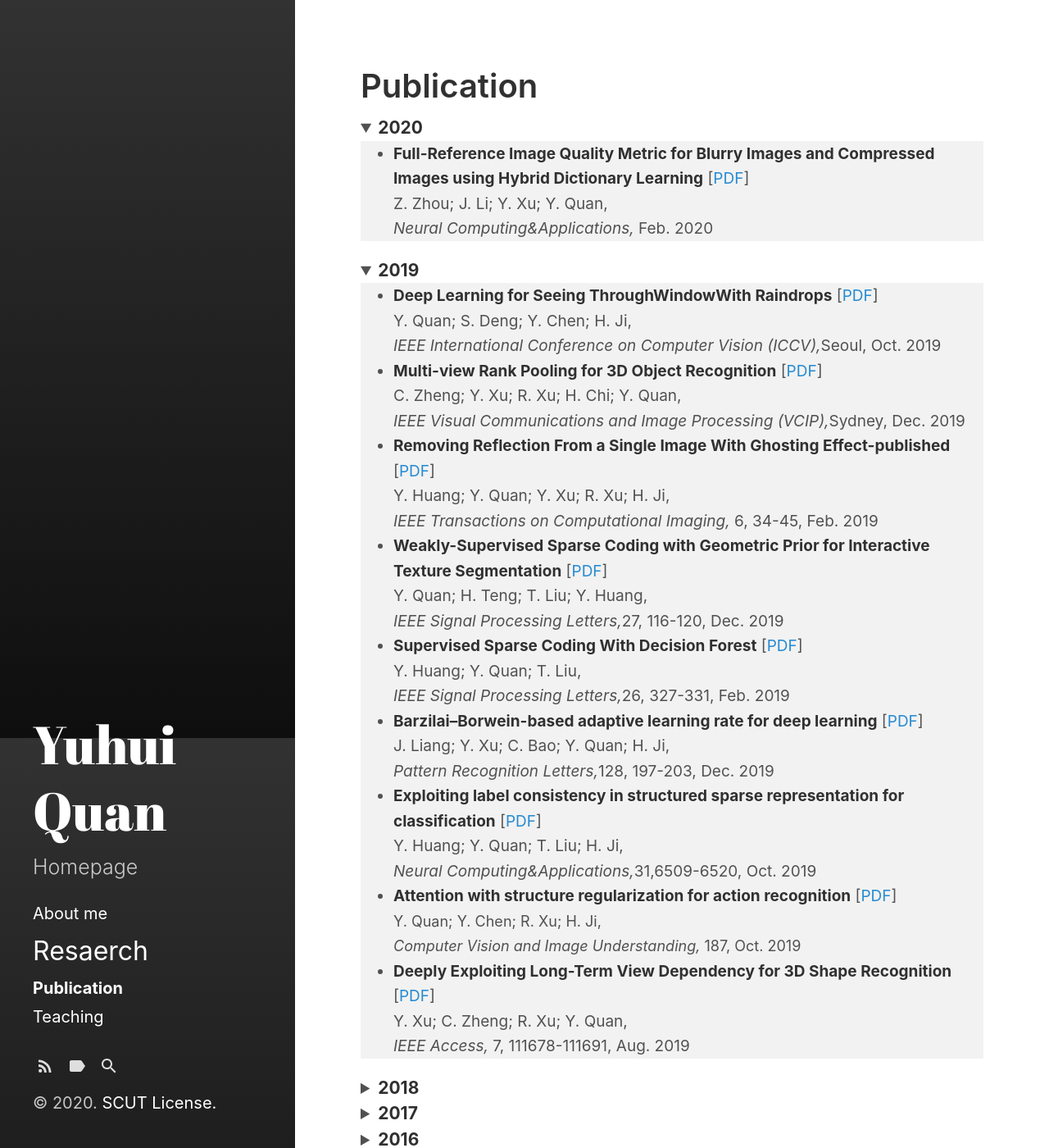
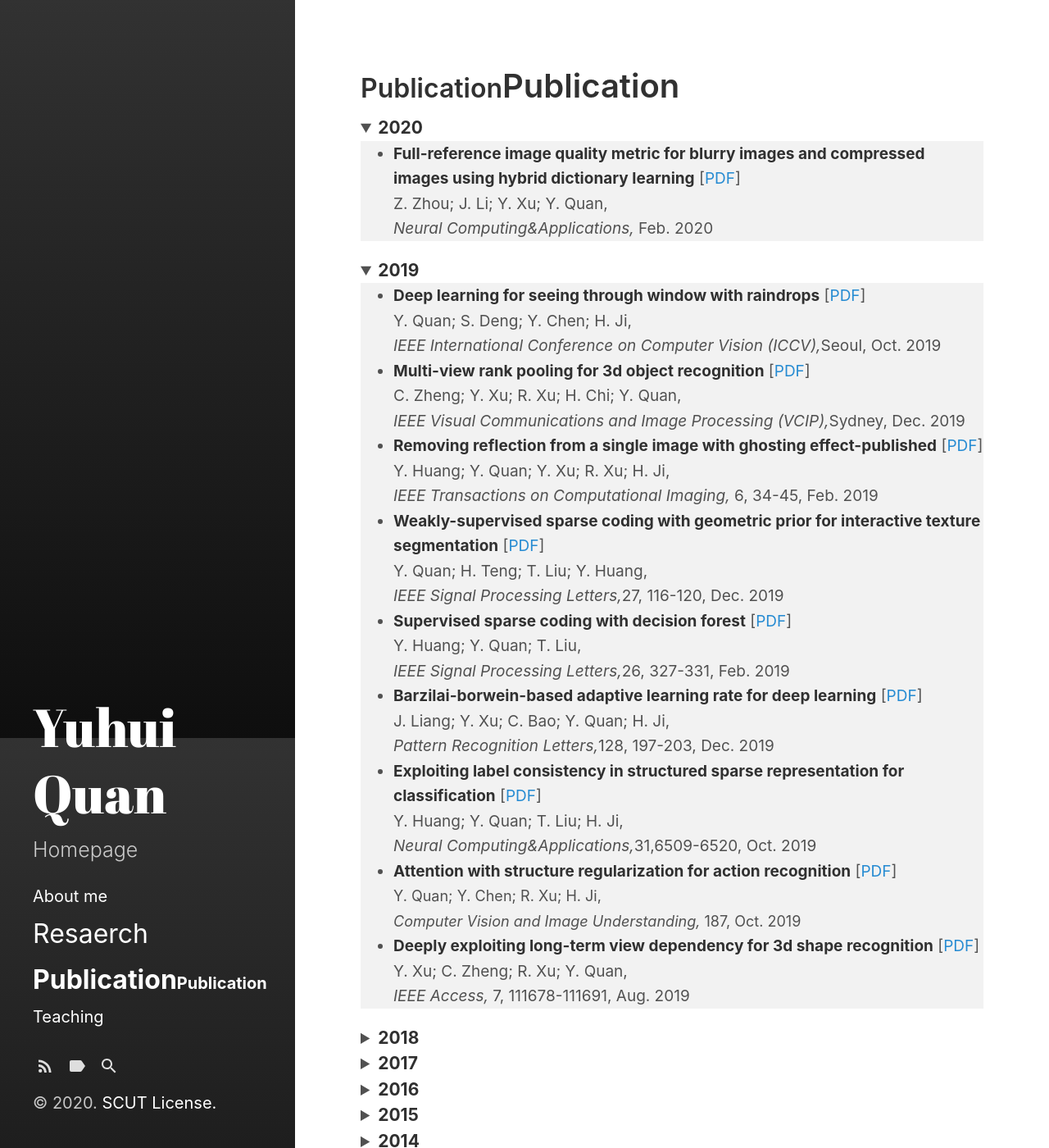
Before and after one commit to Dofboom/Dofboom.github.io, a Jekyll site: the page built from category/c.md, in a window 1280 px wide and 1400 px high. Shown: the whole window at 82% size. Built offline with Jekyll 4.4.1, drawn with Linux system fonts in a browser that asks for light colours.

Commit message:
Update c.md

```diff
--- a/category/c.md
+++ b/category/c.md
@@ -1,11 +1,11 @@
 ---
 layout: category
-title: Publication
+title: <font size=6>Publication</font>Publication
 ---
 <details open="">
 <summary><span style="font-size: 105%;"><strong>2020</strong></span></summary>
 <ul style="background-color: #f2f2f2;">
-<li><span style="font-size: 95%;"><strong>Full-Reference Image Quality Metric for Blurry Images and Compressed Images using Hybrid Dictionary Learning</strong> [<a href="https://github.com/Dofboom/Dofboom.github.io/raw/master/papers/2019/Full-Reference%20Image%20Quality%20Metric%20for%20Blurry%20Images%20and%20Compressed%20Images%20using%20Hybrid%20Dictionary%20Learning.pdf" download="github">PDF</a>] </span><br />
+<li><span style="font-size: 95%;"><strong>Full-reference image quality metric for blurry images and compressed images using hybrid dictionary learning</strong> [<a href="https://github.com/Dofboom/Dofboom.github.io/raw/master/papers/2019/Full-Reference%20Image%20Quality%20Metric%20for%20Blurry%20Images%20and%20Compressed%20Images%20using%20Hybrid%20Dictionary%20Learning.pdf" download="github">PDF</a>] </span><br />
 <span style="font-size: 95%;"> Z. Zhou; J. Li; Y. Xu; Y. Quan,<br />
 <em> Neural Computing&Applications,</em> Feb. 2020</span></li>
 </ul>
@@ -15,22 +15,22 @@ title: Publication
 <details open="">
 <summary><span style="font-size: 105%;"><strong>2019</strong></span></summary>
 <ul style="background-color: #f2f2f2;">
-<li><span style="font-size: 95%;"><strong>Deep Learning for Seeing ThroughWindowWith Raindrops</strong> [<a href="https://github.com/Dofboom/Dofboom.github.io/raw/master/papers/2019/Deep%20Learning%20for%20Seeing%20ThroughWindowWith%20Raindrops.pdf" download="CSDN">PDF</a>]</span><br />
+<li><span style="font-size: 95%;"><strong>Deep learning for seeing through window with raindrops</strong> [<a href="https://github.com/Dofboom/Dofboom.github.io/raw/master/papers/2019/Deep%20Learning%20for%20Seeing%20ThroughWindowWith%20Raindrops.pdf" download="CSDN">PDF</a>]</span><br />
 <span style="font-size: 95%;"> Y. Quan; S. Deng; Y. Chen; H. Ji,<br />
  <em> IEEE International Conference on Computer Vision (ICCV),</em>Seoul, Oct. 2019</span></li>
-<li><span style="font-size: 95%;"><strong>Multi-view Rank Pooling for 3D Object Recognition</strong> [<a href="https://github.com/Dofboom/Dofboom.github.io/raw/master/papers/2019/Multi-view%20Rank%20Pooling%20for%203D%20Object%20Recognition.pdf" download="github2">PDF</a>]</span><br />
+<li><span style="font-size: 95%;"><strong>Multi-view rank pooling for 3d object recognition</strong> [<a href="https://github.com/Dofboom/Dofboom.github.io/raw/master/papers/2019/Multi-view%20Rank%20Pooling%20for%203D%20Object%20Recognition.pdf" download="github2">PDF</a>]</span><br />
 <span style="font-size: 95%;"> C. Zheng; Y. Xu; R. Xu; H. Chi; Y. Quan,<br />
  <em> IEEE Visual Communications and Image Processing (VCIP),</em>Sydney, Dec. 2019</span></li>
-<li><span style="font-size: 95%;"><strong>Removing Reflection From a Single Image With Ghosting Effect-published</strong> [<a href="https://github.com/Dofboom/Dofboom.github.io/raw/master/papers/2019/Removing%20Reflection%20From%20a%20Single%20Image%20With%20Ghosting%20Effect-published.pdf" download="github3">PDF</a>]</span><br />
+<li><span style="font-size: 95%;"><strong>Removing reflection from a single image with ghosting effect-published</strong> [<a href="https://github.com/Dofboom/Dofboom.github.io/raw/master/papers/2019/Removing%20Reflection%20From%20a%20Single%20Image%20With%20Ghosting%20Effect-published.pdf" download="github3">PDF</a>]</span><br />
 <span style="font-size: 95%;"> Y. Huang; Y. Quan; Y. Xu; R. Xu; H. Ji,<br />
  <em> IEEE Transactions on Computational Imaging,</em> 6, 34-45, Feb. 2019</span></li>
- <li><span style="font-size: 95%;"><strong>Weakly-Supervised Sparse Coding with Geometric Prior for Interactive Texture Segmentation</strong> [<a href="https://github.com/Dofboom/Dofboom.github.io/raw/master/papers/2019/Weakly-Supervised%20Sparse%20Coding%20with%20Geometric%20Prior%20for%20Interactive%20Texture%20Segmentation.pdf" download="github4">PDF</a>]</span><br />
+ <li><span style="font-size: 95%;"><strong>Weakly-supervised sparse coding with geometric prior for interactive texture segmentation</strong> [<a href="https://github.com/Dofboom/Dofboom.github.io/raw/master/papers/2019/Weakly-Supervised%20Sparse%20Coding%20with%20Geometric%20Prior%20for%20Interactive%20Texture%20Segmentation.pdf" download="github4">PDF</a>]</span><br />
 <span style="font-size: 95%;"> Y. Quan; H. Teng; T. Liu; Y. Huang,<br />
  <em> IEEE Signal Processing Letters,</em>27, 116-120, Dec. 2019</span></li>
- <li><span style="font-size: 95%;"><strong>Supervised Sparse Coding With Decision Forest</strong> [<a href="https://github.com/Dofboom/Dofboom.github.io/raw/master/papers/2019/Supervised%20Sparse%20Coding%20With%20Decision%20Forest.pdf" download="github5">PDF</a>]</span><br />
+ <li><span style="font-size: 95%;"><strong>Supervised sparse coding with decision forest</strong> [<a href="https://github.com/Dofboom/Dofboom.github.io/raw/master/papers/2019/Supervised%20Sparse%20Coding%20With%20Decision%20Forest.pdf" download="github5">PDF</a>]</span><br />
 <span style="font-size: 95%;"> Y. Huang; Y. Quan; T. Liu,<br />
  <em> IEEE Signal Processing Letters,</em>26, 327-331, Feb. 2019</span></li>
- <li><span style="font-size: 95%;"><strong>Barzilai–Borwein-based adaptive learning rate for deep learning</strong> [<a href="https://github.com/Dofboom/Dofboom.github.io/raw/master/papers/2019/Barzilai%E2%80%93Borwein-based%20adaptive%20learning%20rate%20for%20deep%20learning.pdf" download="github6">PDF</a>]</span><br />
+ <li><span style="font-size: 95%;"><strong>Barzilai-borwein-based adaptive learning rate for deep learning</strong> [<a href="https://github.com/Dofboom/Dofboom.github.io/raw/master/papers/2019/Barzilai%E2%80%93Borwein-based%20adaptive%20learning%20rate%20for%20deep%20learning.pdf" download="github6">PDF</a>]</span><br />
 <span style="font-size: 95%;"> J. Liang; Y. Xu; C. Bao; Y. Quan; H. Ji,<br />
  <em> Pattern Recognition Letters,</em>128, 197-203, Dec. 2019</span></li>
 <li><span style="font-size: 95%;"><strong>Exploiting label consistency in structured sparse representation for classification</strong> [<a href="https://github.com/Dofboom/Dofboom.github.io/raw/master/papers/2019/Exploiting%20label%20consistency%20in%20structured%20sparse%20representation%20for%20classification.pdf" download="github7">PDF</a>] </span><br />
@@ -39,7 +39,7 @@ title: Publication
 <li><span style="font-size: 95%;"><strong>Attention with structure regularization for action recognition</strong> [<a href="https://github.com/Dofboom/Dofboom.github.io/raw/master/papers/2019/Attention%20with%20structure%20regularization%20for%20action%20recognition.pdf" download="github8">PDF</a>]<br />
 <span style="font-size: 95%;"> Y. Quan; Y. Chen; R. Xu; H. Ji,<br />
 <em> Computer Vision and Image Understanding,</em> 187, Oct. 2019</span></span></li>
-<li><span style="font-size: 95%;"><strong>Deeply Exploiting Long-Term View Dependency for 3D Shape Recognition</strong> [<a href="https://github.com/Dofboom/Dofboom.github.io/raw/master/papers/2019/Deeply%20Exploiting%20Long-Term%20View%20Dependency%20for%203D%20Shape%20Recognition.pdf" download="github9">PDF</a>] </span><br />
+<li><span style="font-size: 95%;"><strong>Deeply exploiting long-term view dependency for 3d shape recognition</strong> [<a href="https://github.com/Dofboom/Dofboom.github.io/raw/master/papers/2019/Deeply%20Exploiting%20Long-Term%20View%20Dependency%20for%203D%20Shape%20Recognition.pdf" download="github9">PDF</a>] </span><br />
 <span style="font-size: 95%;"> Y. Xu; C. Zheng; R. Xu; Y. Quan,<br />
 <em> IEEE Access,</em>  7,  111678-111691, Aug. 2019</span></li>
 </ul>
@@ -49,7 +49,7 @@ title: Publication
 <details>
 <summary><span style="font-size: 105%;"><strong>2018</strong></span></summary>
 <ul style="background-color: #f2f2f2;">
-<li><span style="font-size: 95%;"><strong>Exploiting Global Low-rank Structure and Local Sparsity Nature for Tensor Completion</strong> [<a href="https://github.com/Dofboom/Dofboom.github.io/raw/master/papers/2018/Exploiting%20Global%20Low-rank%20Structure%20and%20Local%20Sparsity%20Nature%20for%20Tensor%20Completion.pdf" download="github10">PDF</a>]<br />
+<li><span style="font-size: 95%;"><strong>Exploiting global low-rank structure and local sparsity nature for tensor completion</strong> [<a href="https://github.com/Dofboom/Dofboom.github.io/raw/master/papers/2018/Exploiting%20Global%20Low-rank%20Structure%20and%20Local%20Sparsity%20Nature%20for%20Tensor%20Completion.pdf" download="github10">PDF</a>]<br />
 <span style="font-size: 95%;"> Y. Du; G. Han; Y. Quan; Z. Yu; H. Wong; C. Chen; J. Zhang,<br />
 <em> IEEE Transactions on Cybernetics,</em> 49, 3898-3910, Nov. 2018</span></span></li>
 <li><span style="font-size: 95%;"><strong>Sparse coding and dictionary learning with class-speciﬁc group sparsity</strong> [<a href="https://github.com/Dofboom/Dofboom.github.io/raw/master/papers/2018/Sparse%20coding%20and%20dictionary%20learning%20with%20class-speci%EF%AC%81c%20group%20sparsity.pdf" download="github11">PDF</a>] </span><br />
@@ -62,7 +62,7 @@ title: Publication
 <details>
 <summary><span style="font-size: 105%;"><strong>2017</strong></span></summary>
 <ul style="background-color: #f2f2f2;">
-<li><span style="font-size: 95%;"><strong>Estimating Defocus Blur via Rank of Local Patches</strong> [<a href="https://github.com/Dofboom/Dofboom.github.io/raw/master/papers/2017/Estimating%20Defocus%20Blur%20via%20Rank%20of%20Local%20Patches.pdf" download="github12">PDF</a>]<br />
+<li><span style="font-size: 95%;"><strong>Estimating defocus blur via rank of local patches</strong> [<a href="https://github.com/Dofboom/Dofboom.github.io/raw/master/papers/2017/Estimating%20Defocus%20Blur%20via%20Rank%20of%20Local%20Patches.pdf" download="github12">PDF</a>]<br />
 <span style="font-size: 95%;"> G. Xu; Y. Quan; H. Ji,<br />
 <em> IEEE International Conference on Computer Vision (ICCV),</em> Venice, Oct. 2017</span></span></li>
 <li><span style="font-size: 95%;"><strong>Image-based action recognition using hint-enhanced deep neural network</strong> [<a href="https://github.com/Dofboom/Dofboom.github.io/raw/master/papers/2017/Image-based%20action%20recognition%20using%20hint-enhanced%20deep%20neural%20network.pdf" download="github13">PDF</a>] </span><br />
@@ -78,13 +78,13 @@ title: Publication
 <details>
 <summary><span style="font-size: 105%;"><strong>2016</strong></span></summary>
 <ul style="background-color: #f2f2f2;">
-<li><span style="font-size: 95%;"><strong>Equiangular Kernel Dictionary Learning with Applications to Dynamic Texture Analysis</strong> [<a href="https://github.com/Dofboom/Dofboom.github.io/raw/master/papers/2016/Equiangular%20Kernel%20Dictionary%20Learning%20with%20Applications%20to%20Dynamic%20Texture%20Analysis.pdf" download="github15">PDF</a>]<br />
+<li><span style="font-size: 95%;"><strong>Equiangular kernel dictionary learning with applications to dynamic texture analysis</strong> [<a href="https://github.com/Dofboom/Dofboom.github.io/raw/master/papers/2016/Equiangular%20Kernel%20Dictionary%20Learning%20with%20Applications%20to%20Dynamic%20Texture%20Analysis.pdf" download="github15">PDF</a>]<br />
 <span style="font-size: 95%;">Y. Quan; C. Bao; H. Ji,<br />
 <em> IEEE Conference on Computer Vision and Pattern Recognition (CVPR),</em> 2016</span></span></li>
-<li><span style="font-size: 95%;"><strong>Sparse Coding for Classification via Discrimination Ensemble</strong> [<a href="https://github.com/Dofboom/Dofboom.github.io/raw/master/papers/2016/Sparse%20Coding%20for%20Classification%20via%20Discrimination%20Ensemble.pdf" download="github16">PDF</a>]<br />
+<li><span style="font-size: 95%;"><strong>Sparse coding for classification via discrimination ensemble</strong> [<a href="https://github.com/Dofboom/Dofboom.github.io/raw/master/papers/2016/Sparse%20Coding%20for%20Classification%20via%20Discrimination%20Ensemble.pdf" download="github16">PDF</a>]<br />
 <span style="font-size: 95%;">Y. Quan; Y. Xu; Y. Sun; Y. Huang; H. Ji,<br />
 <em> IEEE Conference on Computer Vision and Pattern Recognition (CVPR),</em> 2016</span></span></li>
-<li><span style="font-size: 95%;"><strong>Dictionary learning for sparse coding_Algorithms and convergence analysis</strong> [<a href="https://github.com/Dofboom/Dofboom.github.io/raw/master/papers/2016/Dictionary%20learning%20for%20sparse%20coding_Algorithms%20and%20convergence%20analysis.pdf" download="github17">PDF</a>] </span><br />
+<li><span style="font-size: 95%;"><strong>Dictionary learning for sparse coding: algorithms and convergence analysis</strong> [<a href="https://github.com/Dofboom/Dofboom.github.io/raw/master/papers/2016/Dictionary%20learning%20for%20sparse%20coding_Algorithms%20and%20convergence%20analysis.pdf" download="github17">PDF</a>] </span><br />
 <span style="font-size: 95%;"> C. Bao; H. Ji; Y. Quan; Z. Shen,<br />
 <em> IEEE Transactions on Patter Analysis and Machine Intelligence,</em>  38,  1356-1369, Jul. 2016</span></li>
 <li><span style="font-size: 95%;"><strong>Supervised dictionary learning with multiple classifier integration</strong> [<a href="https://github.com/Dofboom/Dofboom.github.io/raw/master/papers/2016/Supervised%20dictionary%20learning%20with%20multiple%20classifier%20integration.pdf" download="github18">PDF</a>] </span><br />
@@ -100,13 +100,13 @@ title: Publication
 <li><span style="font-size: 95%;"><strong>Characterizing dynamic textures with space-time lacunarity analysis</strong> [<a href="https://github.com/Dofboom/Dofboom.github.io/raw/master/papers/2015/Characterizing%20dynamic%20textures%20with%20space-time%20lacunarity%20analysis.pdf" download="github19">PDF</a>]<br />
 <span style="font-size: 95%;">Y. Sun; Y. Xu; Y. Quan,<br />
 <em> IEEE International Conference on Multimedia & Expo (ICME),</em> 2015</span></span></li>
-<li><span style="font-size: 95%;"><strong>Dynamic Texture Recognition via Orthogonal Tensor Dictionary Learning</strong> [<a href="https://github.com/Dofboom/Dofboom.github.io/raw/master/papers/2015/Dynamic%20Texture%20Recognition%20via%20Orthogonal%20Tensor%20Dictionary%20Learning.pdf" download="github20">PDF</a>]<br />
+<li><span style="font-size: 95%;"><strong>Dynamic texture recognition via orthogonal tensor dictionary learning</strong> [<a href="https://github.com/Dofboom/Dofboom.github.io/raw/master/papers/2015/Dynamic%20Texture%20Recognition%20via%20Orthogonal%20Tensor%20Dictionary%20Learning.pdf" download="github20">PDF</a>]<br />
 <span style="font-size: 95%;">Y. Quan; Y. Huang; H. Ji,<br />
 <em>  IEEE International Conference on Computer Vision (ICCV),</em> 2015</span></span></li>
-<li><span style="font-size: 95%;"><strong>Structured Sparse Coding for Classification via Reweighted L{1,2} Minimization</strong> [<a href="https://github.com/Dofboom/Dofboom.github.io/raw/master/papers/2015/Structured%20Sparse%20Coding%20for%20Classification%20via%20Reweighted%20l%7B1%2C2%7D%20Minimization.pdf" download="github21">PDF</a>]<br />
+<li><span style="font-size: 95%;"><strong>Structured sparse coding for classification via reweighted l{1,2} minimization</strong> [<a href="https://github.com/Dofboom/Dofboom.github.io/raw/master/papers/2015/Structured%20Sparse%20Coding%20for%20Classification%20via%20Reweighted%20l%7B1%2C2%7D%20Minimization.pdf" download="github21">PDF</a>]<br />
 <span style="font-size: 95%;">Y. Xu; Y. Sun; Y. Quan; Y. Luo,<br />
 <em>  The Chinese Conference on Computer Vision (CCCV),</em> 2015</span></span></li>
-<li><span style="font-size: 95%;"><strong>Fractal Analysis for Reduced Reference Image Quality Assessment</strong> [<a href="https://github.com/Dofboom/Dofboom.github.io/raw/master/papers/2015/Fractal%20Analysis%20for%20Reduced%20Reference%20Image%20Quality%20Assessment.pdf" download="github22">PDF</a>] </span><br />
+<li><span style="font-size: 95%;"><strong>Fractal analysis for reduced reference image quality assessment</strong> [<a href="https://github.com/Dofboom/Dofboom.github.io/raw/master/papers/2015/Fractal%20Analysis%20for%20Reduced%20Reference%20Image%20Quality%20Assessment.pdf" download="github22">PDF</a>] </span><br />
 <span style="font-size: 95%;"> Y. Xu; D. Liu; Y. Quan; P. Callet,<br />
 <em> IEEE Transactions on Image Processing,</em>  24,  2089-2109, Jul. 2015</span></li>
 <li><span style="font-size: 95%;"><strong>Directional regularity for visual quality estimation</strong> [<a href="https://github.com/Dofboom/Dofboom.github.io/raw/master/papers/2015/Directional%20regularity%20for%20visual%20quality%20estimation.pdf" download="github23">PDF</a>] </span><br />
@@ -129,16 +129,16 @@ title: Publication
 <details>
 <summary><span style="font-size: 105%;"><strong>2014</strong></span></summary>
 <ul style="background-color: #f2f2f2;">
-<li><span style="font-size: 95%;"><strong>A Convergent Incoherent Dictionary Learning Algorithm for Sparse Coding</strong> [<a href="https://github.com/Dofboom/Dofboom.github.io/raw/master/papers/2014/A%20Convergent%20Incoherent%20Dictionary%20Learning%20Algorithm%20for%20Sparse%20Coding.pdf" download="github27">PDF</a>]<br />
+<li><span style="font-size: 95%;"><strong>A convergent incoherent dictionary learning algorithm for sparse coding</strong> [<a href="https://github.com/Dofboom/Dofboom.github.io/raw/master/papers/2014/A%20Convergent%20Incoherent%20Dictionary%20Learning%20Algorithm%20for%20Sparse%20Coding.pdf" download="github27">PDF</a>]<br />
 <span style="font-size: 95%;">C. Bao; Y. Quan; H. Ji,<br />
 <em> European Conference on Computer Vision (ECCV),</em> 2014</span></span></li>
 <li><span style="font-size: 95%;"><strong>L0 norm based dictionary learning by proximal methods with global convergence</strong> [<a href="https://github.com/Dofboom/Dofboom.github.io/raw/master/papers/2014/l0_Norm_Based%20dictionary%20learning%20by%20proximal%20methods%20with%20global%20convergence.pdf" download="github28">PDF</a>]<br />
 <span style="font-size: 95%;">C. Bao;, H. Ji; Y. Quan; Z. Shen,<br />
 <em>  IEEE Conference on Computer Vision and Pattern Recognition (CVPR),</em> 2014</span></span></li>
-<li><span style="font-size: 95%;"><strong>Lacunarity Analysis on Image Patterns for Texture Classification</strong> [<a href="https://github.com/Dofboom/Dofboom.github.io/raw/master/papers/2014/Lacunarity%20Analysis%20on%20Image%20Patterns%20for%20Texture%20Classification.pdf" download="github29">PDF</a>]<br />
+<li><span style="font-size: 95%;"><strong>Lacunarity analysis on image patterns for texture classification</strong> [<a href="https://github.com/Dofboom/Dofboom.github.io/raw/master/papers/2014/Lacunarity%20Analysis%20on%20Image%20Patterns%20for%20Texture%20Classification.pdf" download="github29">PDF</a>]<br />
 <span style="font-size: 95%;">Y. Quan; Y. Xu; Y. Sun; Y. Luo,<br />
 <em>  IEEE Conference on Computer Vision and Pattern Recognition (CVPR),</em> 2014</span></span></li>
-<li><span style="font-size: 95%;"><strong>Reduced Reference Image Quality Assessment Using Regularity of Phase Congruency</strong> [<a href="https://github.com/Dofboom/Dofboom.github.io/raw/master/papers/2014/Reduced%20Reference%20Image%20Quality%20Assessment%20Using%20Regularity%20of%20Phase%20Congruency.pdf" download="github30">PDF</a>]<br />
+<li><span style="font-size: 95%;"><strong>Reduced reference image quality assessment using regularity of phase congruency</strong> [<a href="https://github.com/Dofboom/Dofboom.github.io/raw/master/papers/2014/Reduced%20Reference%20Image%20Quality%20Assessment%20Using%20Regularity%20of%20Phase%20Congruency.pdf" download="github30">PDF</a>]<br />
 <span style="font-size: 95%;">D. Liu; Y. Xu; Y. Quan; P. Callet,<br />
 <em> Signal Processing: Image Communication,</em>29, 844-855, sep. 2014</span></span></li>
 <li><span style="font-size: 95%;"><strong>A distinct and compact texture descriptor</strong> [<a href="https://github.com/Dofboom/Dofboom.github.io/raw/master/papers/2014/A%20distinct%20and%20compact%20texture%20descriptor.pdf" download="github31">PDF</a>] </span><br />
@@ -151,13 +151,13 @@ title: Publication
 <details>
 <summary><span style="font-size: 105%;"><strong>2013 and before</strong></span></summary>
 <ul style="background-color: #f2f2f2;">
-<li><span style="font-size: 95%;"><strong>An Effective Method of 1-D Bar Code Image Identification</strong> [<a href="https://github.com/Dofboom/Dofboom.github.io/raw/master/papers/2013/An%20Effective%20Method%20of%201-D%20Bar%20Code%20Image%20Identification.pdf" download="github32">PDF</a>]<br />
+<li><span style="font-size: 95%;"><strong>An effective method of 1-d bar code image identification</strong> [<a href="https://github.com/Dofboom/Dofboom.github.io/raw/master/papers/2013/An%20Effective%20Method%20of%201-D%20Bar%20Code%20Image%20Identification.pdf" download="github32">PDF</a>]<br />
 <span style="font-size: 95%;">Y. Xu; Y. Yuan; H. Dong; Y. Quan,<br />
 <em> IEEE International Conference on Computational Science and Engineering (CSE),</em> 2013</span></span></li>
-<li><span style="font-size: 95%;"><strong>Contour-Based Recognition</strong> [<a href="https://github.com/Dofboom/Dofboom.github.io/raw/master/papers/2012/Contour-Based%20Recognition.pdf" download="github33">PDF</a>]<br />
+<li><span style="font-size: 95%;"><strong>Contour-based recognition</strong> [<a href="https://github.com/Dofboom/Dofboom.github.io/raw/master/papers/2012/Contour-Based%20Recognition.pdf" download="github33">PDF</a>]<br />
 <span style="font-size: 95%;">Y. Xu; Y. Quan; Z. Zhang; H. Ji; C. Fermüller; M. Nishigaki; D. Dementhon,<br />
 <em>  IEEE Conference on Computer Vision and Pattern Recognition (CVPR),</em> 2012</span></span></li>
-<li><span style="font-size: 95%;"><strong>Dynamic Texture Classification Using Dynamic Fractal Analysis</strong> [<a href="https://github.com/Dofboom/Dofboom.github.io/raw/master/papers/2011/Dynamic%20Texture%20Classification%20Using%20Dynamic%20Fractal%20Analysis.pdf" download="github34">PDF</a>]<br />
+<li><span style="font-size: 95%;"><strong>Dynamic texture classification using dynamic fractal analysis</strong> [<a href="https://github.com/Dofboom/Dofboom.github.io/raw/master/papers/2011/Dynamic%20Texture%20Classification%20Using%20Dynamic%20Fractal%20Analysis.pdf" download="github34">PDF</a>]<br />
 <span style="font-size: 95%;">Y. Xu; Y. Quan; H. Ling; H. Ji,<br />
 <em>  IEEE International Conference on Computer Vision (ICCV),</em> 2011</span></span></li>
 </ul>
```
